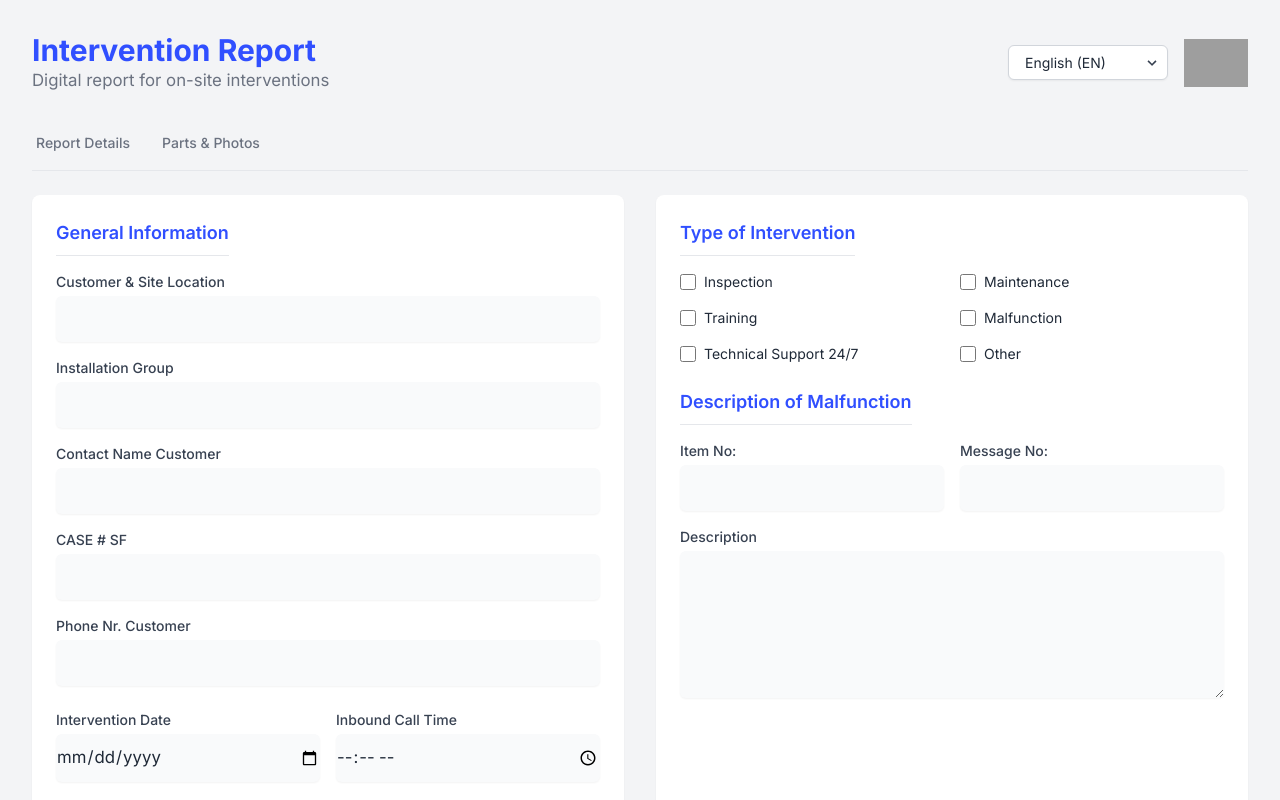
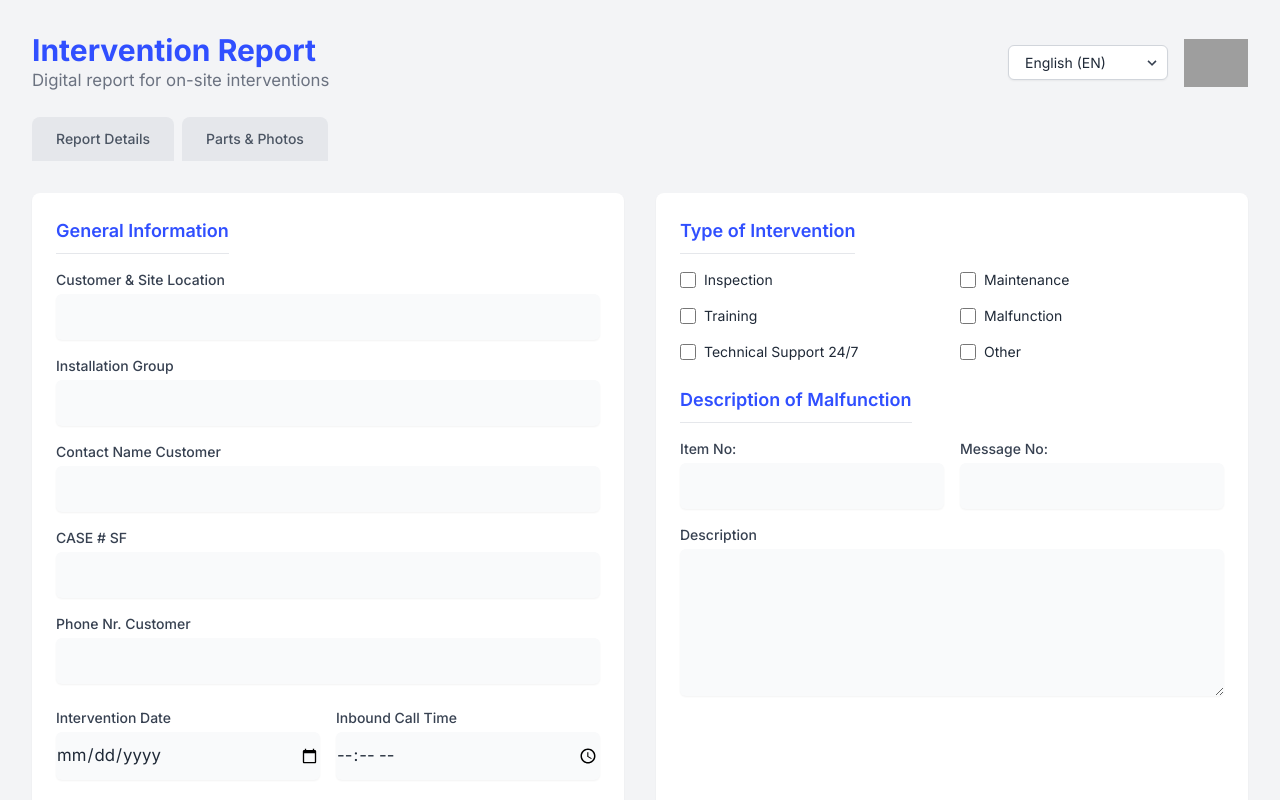
Before and after one commit to rudsonlacroes/intervention-report, a plain HTML site: page index.html in a window 1280 px wide. Shown: the top 800 px of the page. Drawn offline with nearby package versions, Linux system fonts and the light colour scheme; grey boxes are pictures that could not be loaded.

Commit message:
Update tabs to buttons feedback team

```diff
--- a/index.html
+++ b/index.html
@@ -30,8 +30,8 @@
         }
         /* Active tab style */
         .tab-active {
-            border-bottom-color: #304FFF; /* fortna-blue */
-            color: #304FFF; /* fortna-blue */
+            background-color: #304FFF; /* fortna-blue */
+            color: white;
             font-weight: 600;
         }
         /* Hide scrollbar for Chrome, Safari and Opera */
@@ -247,17 +247,16 @@
             </div>
         </header>
 
-        <div class="border-b border-gray-200 mb-6">
-            <nav class="-mb-px flex space-x-6" aria-label="Tabs">
-                <button id="tab-details" onclick="switchTab('details')" class="py-4 px-1 border-b-2 font-medium text-sm border-transparent text-gray-500 hover:text-gray-700 hover:border-gray-300 tab-active" data-translate-key="tab_details">
+        <div class="mb-8">
+            <nav class="flex space-x-2" aria-label="Tabs">
+                <button id="tab-details" onclick="switchTab('details')" class="py-3 px-6 font-medium text-sm rounded-t-lg transition-colors duration-200 bg-gray-200 text-gray-600 hover:bg-gray-300 tab-active" data-translate-key="tab_details">
                     Report Details
                 </button>
-                <button id="tab-parts" onclick="switchTab('parts')" class="py-4 px-1 border-b-2 font-medium text-sm border-transparent text-gray-500 hover:text-gray-700 hover:border-gray-300" data-translate-key="tab_parts">
+                <button id="tab-parts" onclick="switchTab('parts')" class="py-3 px-6 font-medium text-sm rounded-t-lg transition-colors duration-200 bg-gray-200 text-gray-600 hover:bg-gray-300" data-translate-key="tab_parts">
                     Parts & Photos
                 </button>
             </nav>
         </div>
-
         <main id="main-content">
             <form id="intervention-form" method="POST" action="https://script.google.com/macros/s/AKfycbwFMgraSzW-lag-0wocJxYvv2aLwiYTOQwnXC4nmbrneKxX7QzjkIDfMYlT9nHV3uAz/exec" class="space-y-8">
 
```
